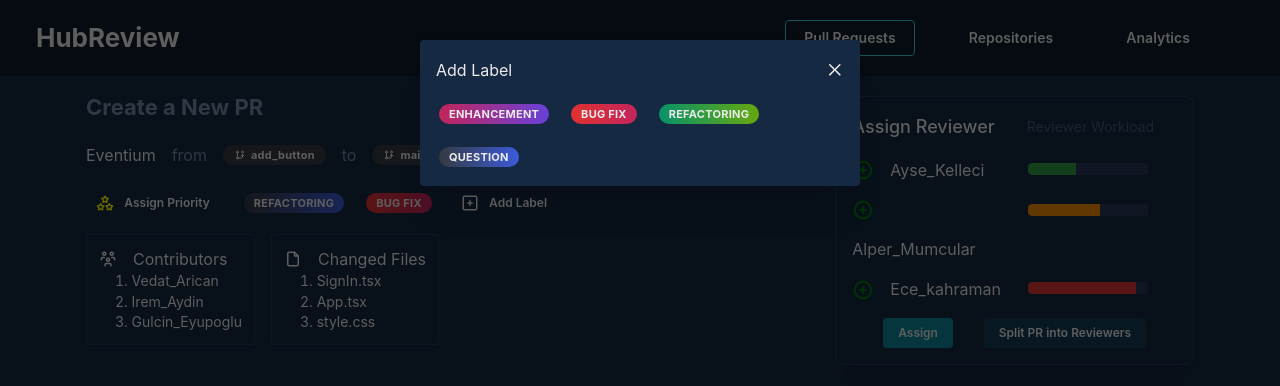
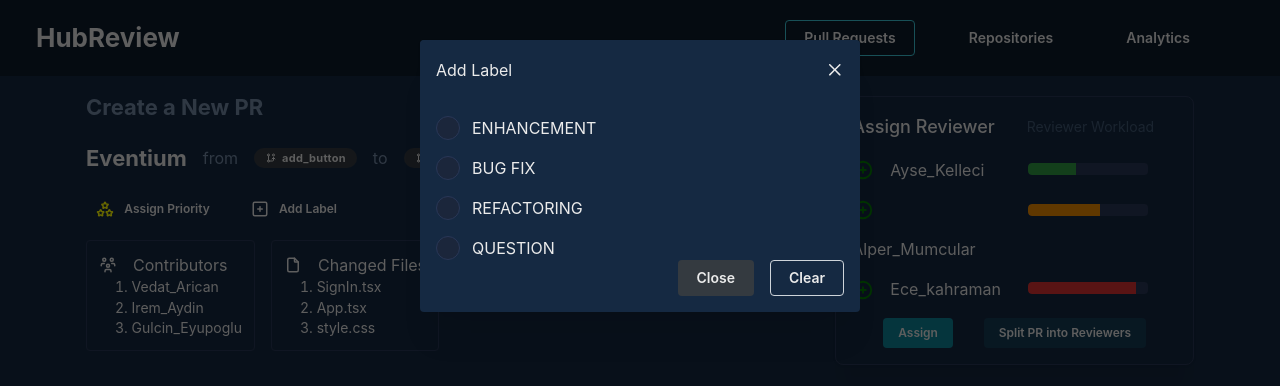
Before and after one commit to hubreviewapp/hubreview, a React (Vite) app in the folder web-client/: page /createPR in a window 1280 px wide. Both pictures are taken after a click on the button "Add Label". Shown: the top 386 px of the page. Built offline with nearby package versions, Linux system fonts and the light colour scheme.

Commit message:
feat: add label to pr

```diff
--- a/web-client/src/pages/PRCreationPage.tsx
+++ b/web-client/src/pages/PRCreationPage.tsx
@@ -1,17 +1,19 @@
 import {
   Container, Grid, Group, Text, Title, Badge, rem,
-  Button, Paper, Stack, List, Flex, Modal,
+  Button, Paper, Stack, List, Flex, Modal, Checkbox,
 } from "@mantine/core";
 import {IconGitBranch, IconGitCommit, IconStars,IconCirclePlus, IconSquarePlus, IconUsersGroup, IconFile} from "@tabler/icons-react";
 import LabelButton from "../components/LabelButton";
 import WorkloadBarProps from "../components/WorkloadBarProps";
 import {useDisclosure} from "@mantine/hooks";
+import {useState} from "react";
 
 function PRCreationPage() {
   const branchIcon = <IconGitBranch style={{ width: rem(12), height: rem(12) }} />;
   const sparklesIcon = <IconStars color={"yellow"} style={{ width: rem(18), height: rem(18) }} />;
   const squarePlusIcon = <IconSquarePlus style={{ width: rem(18), height: rem(18) }} />;
   const [opened, { open, close }] = useDisclosure(false);
+  const [checkboxValue, setCheckboxValue] = useState<string[]>([]);
 
   const labelList: { label: string, key: number }[] = [
     { label: "enhancement", key: 1 },
@@ -22,21 +24,31 @@ function PRCreationPage() {
   return (
     <Container size={"lg"}>
       <Modal opened={opened} onClose={close} title="Add Label">
-        <Group>
-          {
+        <Checkbox.Group value={checkboxValue} onChange={setCheckboxValue}>
+        {
             labelList.map(itm =>
-              <Group key={itm.key}>
-                <LabelButton  label={itm.label} size={"md"}/>
-              </Group>
+                <Checkbox
+                  key={itm.key}
+                  label={itm.label.toUpperCase()}
+                  value={itm.label}
+                  color="lime"
+                  radius="lg"
+                  size="md"
+                  mt={"md"}
+                />
             )
           }
+        </Checkbox.Group>
+        <Group justify={"flex-end"}>
+          <Button onClick={close} color={"gray"} size={"sm"} >Close</Button>
+          <Button onClick={()=>setCheckboxValue([])} color={"gray"} variant={"outline"} size={"sm"} >Clear</Button>
         </Group>
       </Modal>
       <Grid>
         <Grid.Col span={8}>
           <Title mt={"md"} order={3} c={"dimmed"}>Create a New PR</Title>
           <Group mt={"20px"} mb={"20px"}>
-            <Text order={3}>Eventium</Text>
+            <Title order={3}>Eventium</Title>
             <Text c={"dimmed"}>from</Text>
             <Badge leftSection={branchIcon} color={"gray"} size={"md"} style={{textTransform: "lowercase"}}>add_button</Badge>
             <Text c={"dimmed"}>to</Text>
@@ -46,8 +58,11 @@ function PRCreationPage() {
           </Group>
           <Group>
             <Button leftSection={sparklesIcon} size={"xs"} variant={"subtle"} radius={"lg"}>Assign Priority</Button>
-            <LabelButton key={1} label={"Refactoring"} size={"md"}/>
-            <LabelButton key={2} label={"bug fix"} size={"md"}/>
+            {
+              checkboxValue.map(itm =>(
+                <LabelButton key={itm} label={itm} size={"md"}/>
+              ))
+            }
             <Button onClick={open} leftSection={squarePlusIcon} size={"xs"} variant={"subtle"} radius={"lg"}>Add Label</Button>
           </Group>
           <Group>
```
